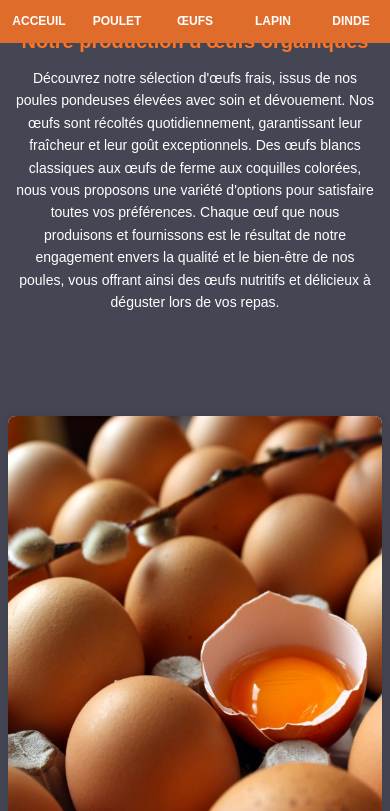
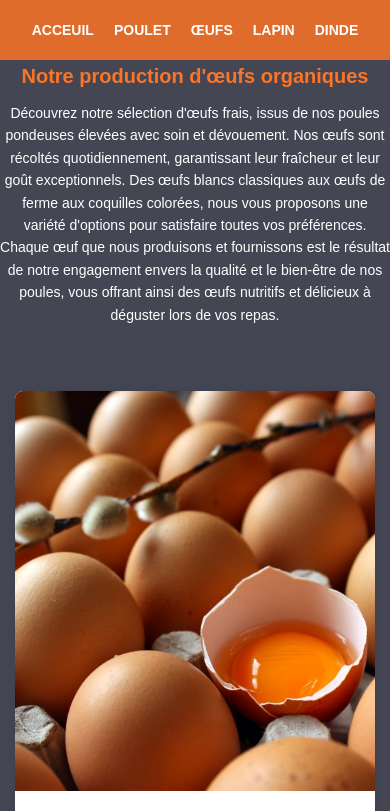
Before and after one commit to fermejs/agrobusness, a plain HTML site: page pages/Œufs.html in a window 390 px wide. Shown: the top 811 px of the page. Drawn offline with Linux system fonts and the light colour scheme.

Commit message:
Update Poulet.css

```diff
--- a/src/Poulet.css
+++ b/src/Poulet.css
@@ -1,3 +1,4 @@
+/* Reset et styles de base */
 * {
     margin: 0;
     padding: 0;
@@ -11,51 +12,76 @@ body {
     line-height: 1.6;
 }
 
-/* Navigation - MOBILE FIRST */
+/* Navigation */
 .menu {
     display: flex;
     justify-content: center;
     align-items: center;
     background-color: rgb(224, 108, 43);
-    padding: 10px 0;
+    padding: 15px 0;
     position: fixed;
     top: 0;
-    z-index: 99;
+    z-index: 1000;
     width: 100%;
     flex-wrap: wrap;
+    height: 70px;
 }
 
 .menu a {
     color: white;
     text-decoration: none;
-    margin: 0 5px;
-    font-size: 14px;
+    margin: 0 10px;
+    font-size: 16px;
     font-weight: bold;
     text-transform: uppercase;
     transition: all 0.3s ease;
-    padding: 5px 3px;
-    text-align: center;
-    flex: 1;
-    min-width: 60px;
+    padding: 5px;
 }
 
 .menu a:hover {
     color: #4b4a49;
-    background-color: rgba(255, 255, 255, 0.1);
-    border-radius: 4px;
 }
 
+/* Container principal - CORREÇÃO DEFINITIVA */
+.main-content {
+    margin-top: 70px; /* Espaço exato para o menu */
+    width: 100%;
+}
+
+/* Contenu principal para página Poulet */
 .container {
     max-width: 1200px;
     margin: 0 auto;
-    padding: 10px;
-    margin-top: 70px;
+    padding: 15px 20px;
 }
 
-/* Galerie d'images - MOBILE FIRST */
+.center-text {
+    text-align: center;
+    color: rgb(253, 116, 36);
+    font-size: 24px;
+    margin: 20px 0 15px;
+}
+
+.center-container {
+    display: flex;
+    justify-content: center;
+    margin-bottom: 20px;
+}
+
+.centered-paragraph {
+    margin-bottom: 20px;
+    width: 100%;
+    max-width: 800px;
+    text-align: center;
+    font-size: 16px;
+    color: white;
+    line-height: 1.6;
+}
+
+/* Galerie d'images */
 .image-gallery {
     display: grid;
-    grid-template-columns: 1fr;
+    grid-template-columns: repeat(auto-fit, minmax(300px, 1fr));
     gap: 20px;
     margin-top: 20px;
 }
@@ -72,7 +98,6 @@ body {
     transform: translateY(-5px);
 }
 
-/* IMAGENS MANTIDAS COM 400px DE ALTURA */
 .image-card img {
     width: 100%;
     height: 400px;
@@ -97,52 +122,18 @@ body {
     line-height: 1.5;
 }
 
-.center-text {
-    text-align: center;
-    color: rgb(253, 116, 36);
-    font-size: 24px;
-    margin-bottom: 15px;
-    margin-top: 40px;
-    padding: 0 15px;
-}
-
-.center-container {
-    display: flex;
-    justify-content: center;
-    margin-bottom: 20px;
-    padding: 0 15px;
-}
-
-.centered-paragraph {
-    margin-bottom: 20px;
-    width: 100%;
-    max-width: 800px;
-    text-align: center;
-    font-size: 16px;
-    color: white;
-    line-height: 1.6;
-}
-
+/* Pied de page */
 footer {
     background-color: #3d3d3d;
     color: white;
     padding: 20px;
     text-align: center;
     font-size: 14px;
-    margin-top: 50px;
+    margin-top: 30px;
 }
 
 footer p {
     margin: 10px 0 0;
-}
-
-footer a {
-    color: white;
-    text-decoration: none;
-}
-
-footer a:hover {
-    text-decoration: underline;
 }
 
 .social-icon {
@@ -165,82 +156,78 @@ footer a:hover {
     color: #1877F2;
 }
 
-/* Media Queries para responsividade */
-
-/* Tablettes */
+/* Media Queries pour la responsivité */
 @media (min-width: 768px) {
     .menu {
-        padding: 15px 0;
+        height: 80px;
+        padding: 20px 0;
     }
 
     .menu a {
-        margin: 0 15px;
-        font-size: 16px;
-        flex: none;
+        margin: 0 20px;
+        font-size: 18px;
+    }
+
+    .main-content {
+        margin-top: 80px;
     }
 
     .container {
         padding: 20px;
-        margin-top: 80px;
+    }
+
+    .center-text {
+        font-size: 28px;
+        margin: 25px 0 20px;
+    }
+
+    .centered-paragraph {
+        font-size: 18px;
+        margin-bottom: 25px;
     }
 
     .image-gallery {
         grid-template-columns: repeat(2, 1fr);
     }
+}
 
-    .center-text {
-        font-size: 25px;
+@media (min-width: 1024px) {
+    .image-gallery {
+        grid-template-columns: repeat(3, 1fr);
+    }
+}
+
+@media (max-width: 480px) {
+    .menu {
+        padding: 10px 0;
+        height: 60px;
+    }
+
+    .menu a {
+        font-size: 14px;
+        margin: 0 5px;
+    }
+
+    .main-content {
         margin-top: 60px;
     }
 
-    .centered-paragraph {
-        font-size: 18px;
-    }
-}
-
-/* Grands écrans */
-@media (min-width: 1024px) {
-    .menu a {
-        margin: 0 20px;
-        font-size: 18px;
+    .container {
+        padding: 10px 15px;
     }
 
-    .container {
-        margin-top: 90px;
+    .center-text {
+        font-size: 20px;
+        margin: 15px 0 10px;
+    }
+
+    .centered-paragraph {
+        font-size: 14px;
+        margin-bottom: 15px;
     }
 
     .image-gallery {
-        grid-template-columns: repeat(3, 1fr);
-    }
-
-    .center-text {
-        font-size: 28px;
-        margin-top: 80px;
-    }
-
-    .centered-paragraph {
-        font-size: 18px;
-    }
-}
-
-/* Mobile */
-@media (max-width: 480px) {
-    .menu {
-        padding: 8px 0;
-    }
-
-    .menu a {
-        font-size: 12px;
-        margin: 0 3px;
-        padding: 4px 2px;
-    }
-
-    .container {
-        margin-top: 60px;
-        padding: 8px;
-    }
-
-    .image-gallery {
+        grid-template-columns: 1fr;
         gap: 15px;
     }
 
@@ -256,40 +243,8 @@ footer a:hover {
         font-size: 14px;
     }
 
-    .center-text {
-        font-size: 20px;
-        margin-top: 25px;
-        margin-bottom: 10px;
-    }
-
-    .centered-paragraph {
-        font-size: 14px;
-        margin-bottom: 15px;
-    }
-
     footer {
-        margin-top: 30px;
         padding: 15px;
+        margin-top: 20px;
     }
 }
-
-/* Très petits écrans */
-@media (max-width: 360px) {
-    .menu a {
-        font-size: 11px;
-        margin: 0 2px;
-        padding: 3px 1px;
-    }
-
-    .image-card .image-details {
-        padding: 12px;
-    }
-
-    .center-text {
-        font-size: 18px;
-    }
-
-    .centered-paragraph {
-        font-size: 13px;
-    }
-}
```
